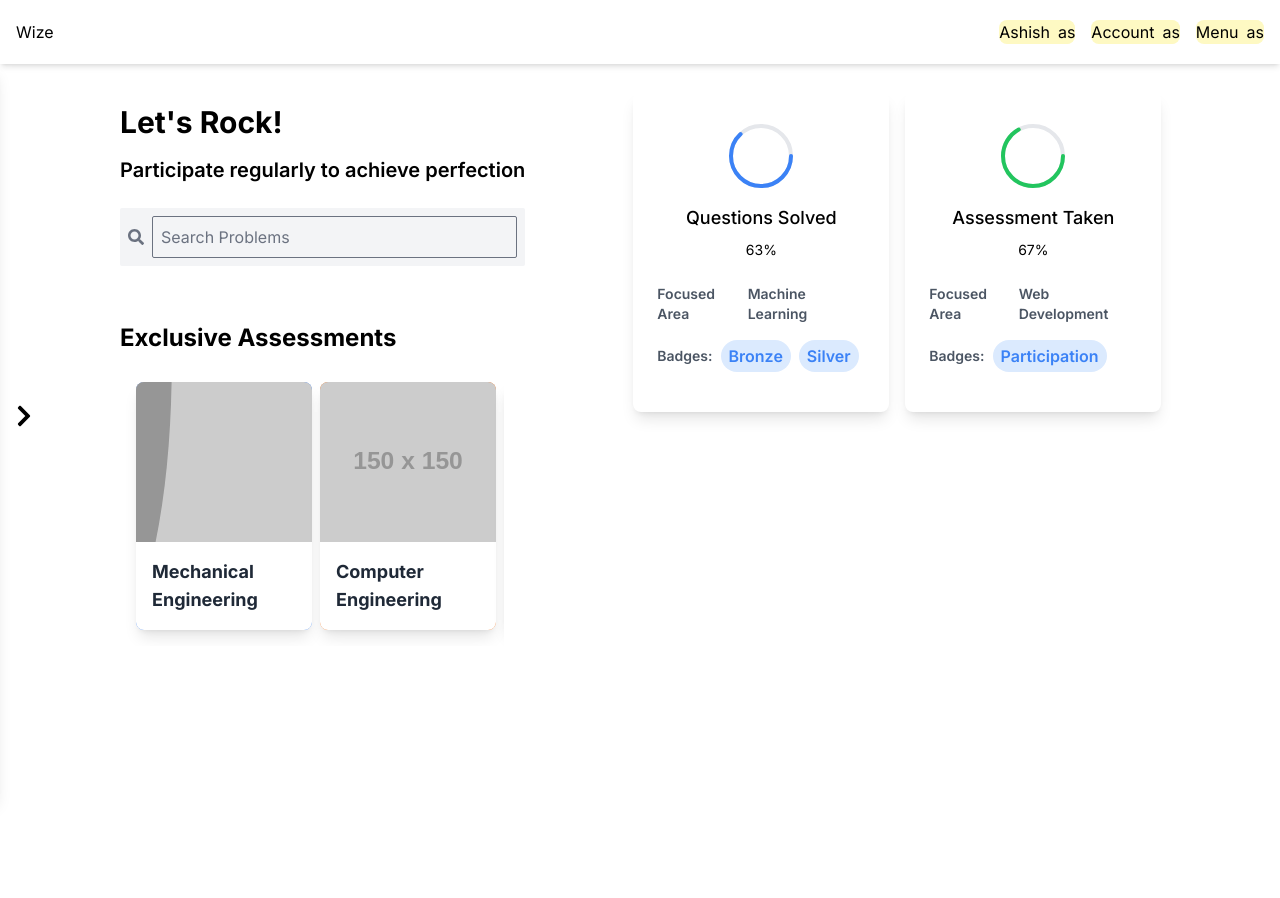
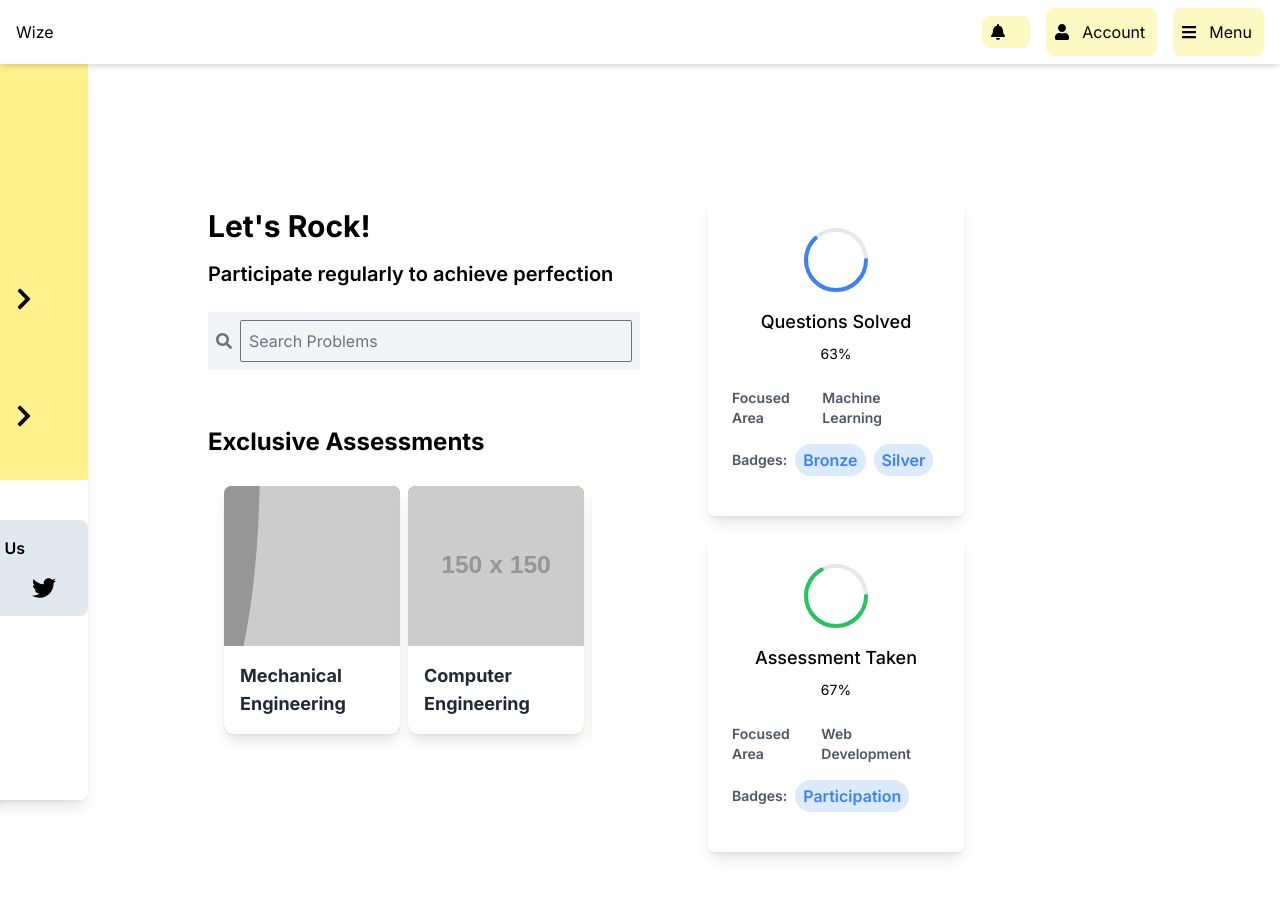
Before and after one commit to ashishsingh752/LampAI_Assignment, a Next.js app: page / in a window 1280 px wide. Shown: the top 898 px of the page. Before the commit the page ends 800 px from the top, so only its background shows below. Built offline with nearby package versions, Linux system fonts and the light colour scheme.

Commit message:
Add Navbar content

```diff
--- a/app/components/Navbar.jsx
+++ /dev/null
@@ -1,26 +0,0 @@
-function Logo({ content, logo }) {
-  return (
-    <div className="flex gap-2 rounded-lg bg-yellow-100">
-      <div>{logo}</div>
-      <div className="rounded-full bg-green-300 outline-offset-0 bg-inherit border-red-300">
-        {content}
-      </div>
-    </div>
-  );
-}
-
-export default function Home() {
-  return (
-    <div>
-      <div className="fixed top-0 left-0 right-0 flex justify-between items-center px-4 h-16 shadow-md bg-white z-50">
-        <div>Wize</div>
-        <div className="flex gap-4">
-          <Logo content={"as"} logo={"Ashish"} />
-          <Logo content={"as"} logo={"Account"} />
-          <Logo content={"as"} logo={"Menu"} />
-        </div>
-      </div>
-
-    </div>
-  );
-}
--- /dev/null
+++ b/app/components/Navbar.tsx
@@ -0,0 +1,35 @@
+import React from "react";
+import { FaBell, FaBars, FaUser } from "react-icons/fa";
+
+interface LogoProps {
+  content: string;
+  logo: React.ReactNode;
+}
+
+const Logo: React.FC<LogoProps> = ({ content, logo }) => {
+  return (
+    <div className="flex items-center gap-2 rounded-lg bg-yellow-100 p-2">
+      <div>{logo}</div>
+      <div className="rounded-full bg-green-300 outline-offset-0 bg-inherit border-red-300 p-1">
+        {content}
+      </div>
+    </div>
+  );
+};
+
+const Home: React.FC = () => {
+  return (
+    <div>
+      <div className="fixed top-0 left-0 right-0 flex justify-between items-center px-4 h-16 shadow-md bg-white z-50">
+        <div>Wize</div>
+        <div className="flex gap-4 items-center">
+          <Logo content="" logo={<FaBell />} />
+          <Logo content="Account" logo={<FaUser />} />
+          <Logo content="Menu" logo={<FaBars />} />
+        </div>
+      </div>
+    </div>
+  );
+};
+
+export default Home;
--- /dev/null
+++ b/app/components/NavbarLogo.tsx
@@ -0,0 +1,19 @@
+import React from "react";
+
+interface NavbarLogoProps {
+  content: string;
+  navbarLogo: React.ReactNode;
+}
+
+const NavbarLogo: React.FC<NavbarLogoProps> = ({ content, navbarLogo }) => {
+  return (
+    <div className="flex gap-2 rounded-lg bg-yellow-100 p-2">
+      <div>{navbarLogo}</div>
+      <div className="rounded-full bg-green-300 outline-offset-0 bg-inherit border-red-300 p-1">
+        {content}
+      </div>
+    </div>
+  );
+};
+
+export default NavbarLogo;
--- a/app/page.tsx
+++ b/app/page.tsx
@@ -1,14 +1,50 @@
-import React from "react";
-import Home from "./components/Home";
-import Sidebar from "./components/Sidebar";
-import Progress from "./components/Progress";
-export default function page() {
+'use client';
+import React, { useState, MouseEvent } from 'react';
+import Home from './components/Home';
+import Sidebar from './components/Sidebar';
+import Progress from './components/Progress';
+import { FaChevronRight } from 'react-icons/fa';
+
+export default function Page() {
+  const [isSidebarOpen, setSidebarOpen] = useState(false);
+
+  const handleMouseEnter = () => {
+    setSidebarOpen(true);
+  };
+
+  const handleMouseLeave = (e: MouseEvent) => {
+    const sidebarElement = document.getElementById('sidebar');
+    if (sidebarElement && !sidebarElement.contains(e.relatedTarget as Node)) {
+      setSidebarOpen(false);
+    }
+  };
+
   return (
-    <div>
-      <div className="flex gap-14 ">
-        {/* <Sidebar /> */}
-        <Home />
-        <Progress/>
+    <div className="flex min-h-screen">
+      <div
+        className="fixed top-1/3 left-0 flex items-center px-3 h-16 z-50"
+        onMouseEnter={handleMouseEnter}
+      >
+        <div className="text-2xl cursor-pointer">
+          {!isSidebarOpen && <FaChevronRight />}
+        </div>
+      </div>
+
+      <Sidebar
+        isOpen={isSidebarOpen}
+        onMouseEnter={handleMouseEnter}
+        onMouseLeave={handleMouseLeave}
+      />
+
+      <div
+        className={`flex flex-col w-full pt-20 transition-all duration-300 ${
+          isSidebarOpen ? 'pl-64' : 'pl-16'
+        }`}
+      >
+        <div className="grid grid-cols-1 lg:grid-cols-2 gap-4 p-6">
+          <Home />
+          <Progress />
+        </div>
       </div>
     </div>
   );
```
